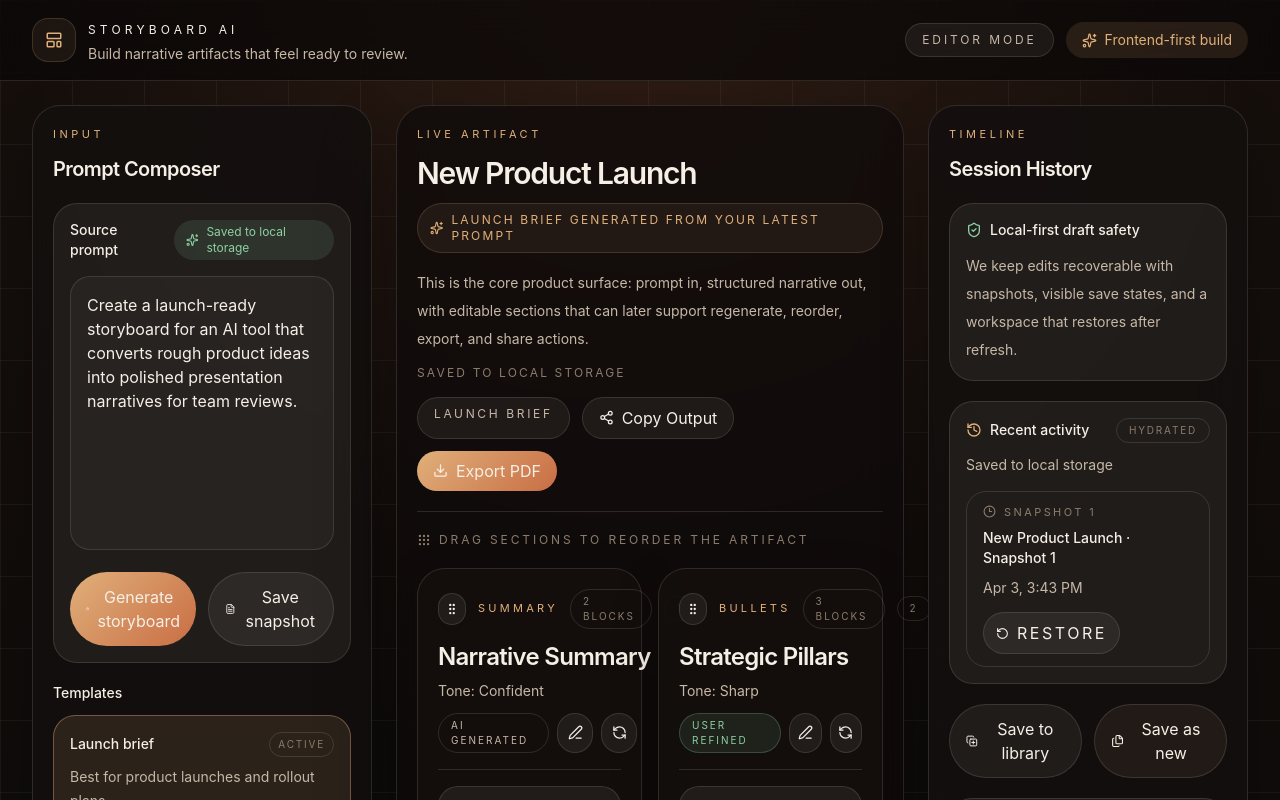
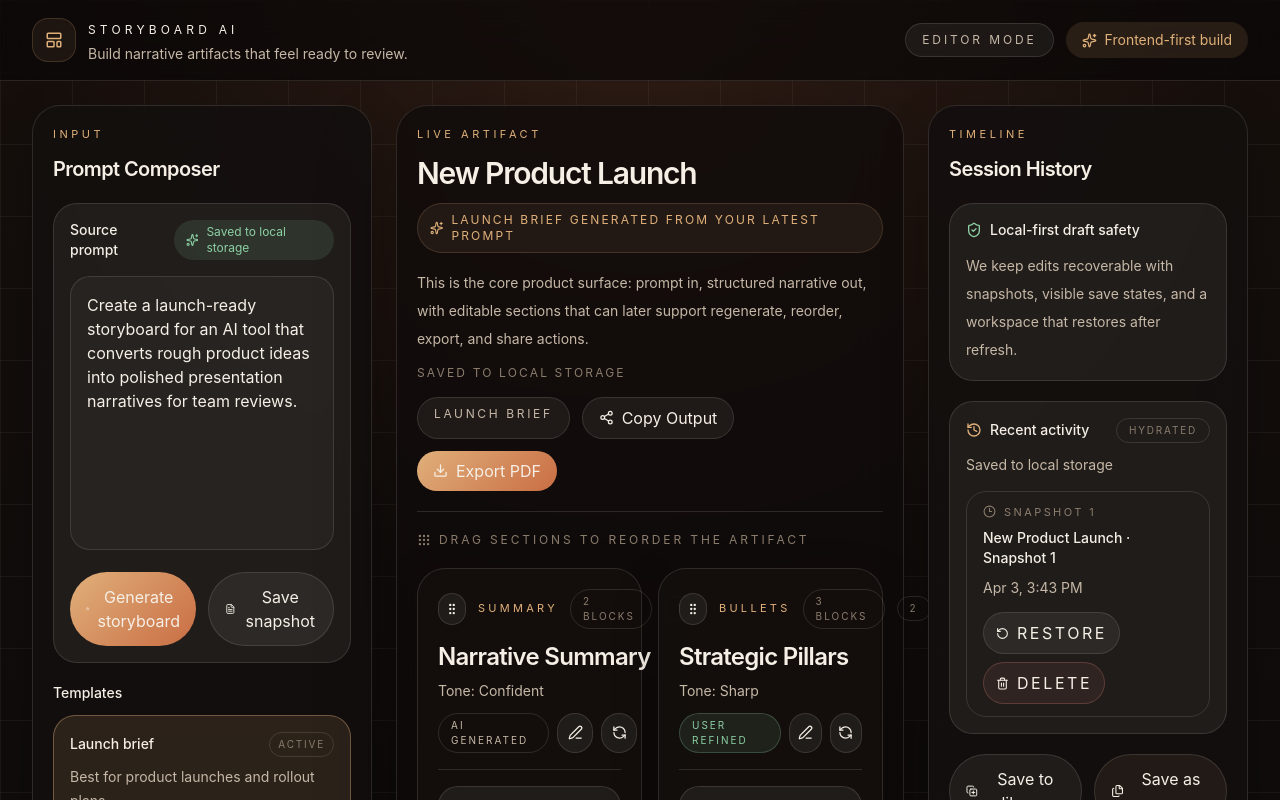
Before and after one commit to anishcodes-0-9/storyboard-ai, a React (Vite) app: page /editor in a window 1280 px wide. Both pictures are taken after a click on the button "Save snapshot". Shown: the top 800 px of the page. Built offline with nearby package versions, Linux system fonts and the light colour scheme.

Commit message:
feat: add snapshot deletion and library variant controls

```diff
--- a/src/features/history/history-panel.tsx
+++ b/src/features/history/history-panel.tsx
@@ -6,6 +6,7 @@ import {
   History,
   RotateCcw,
   ShieldCheck,
+  Trash2,
 } from "lucide-react";
 
 import { Link } from "react-router-dom";
@@ -28,6 +29,7 @@ export function HistoryPanel() {
   const lastSavedLabel = useStoryboardStore((state) => state.lastSavedLabel);
   const snapshots = useStoryboardStore((state) => state.snapshots);
   const restoreSnapshot = useStoryboardStore((state) => state.restoreSnapshot);
+  const deleteSnapshot = useStoryboardStore((state) => state.deleteSnapshot);
   const saveArtifact = useStoryboardStore((state) => state.saveArtifact);
   const saveArtifactAsNew = useStoryboardStore(
     (state) => state.saveArtifactAsNew,
@@ -83,14 +85,25 @@ export function HistoryPanel() {
                   <p className="mt-2 text-sm leading-6 text-[var(--text-muted)]">
                     {formatSnapshotTime(snapshot.createdAt)}
                   </p>
+                  <div className="mt-3 flex flex-wrap gap-2">
                     <button
                       type="button"
                       onClick={() => restoreSnapshot(snapshot.id)}
-                    className="mt-3 inline-flex items-center gap-2 rounded-full border border-[var(--panel-border)] bg-[var(--panel)] px-3 py-2 text-xs uppercase tracking-[0.16em] text-[var(--text)] transition hover:border-[var(--accent)]"
+                      className="inline-flex items-center gap-2 rounded-full border border-[var(--panel-border)] bg-[var(--panel)] px-3 py-2 text-xs uppercase tracking-[0.16em] text-[var(--text)] transition hover:border-[var(--accent)]"
                     >
                       <RotateCcw size={13} />
                       Restore
                     </button>
+
+                    <button
+                      type="button"
+                      onClick={() => deleteSnapshot(snapshot.id)}
+                      className="inline-flex items-center gap-2 rounded-full border border-[rgba(240,139,125,0.24)] bg-[rgba(240,139,125,0.08)] px-3 py-2 text-xs uppercase tracking-[0.16em] text-[var(--danger)] transition hover:border-[var(--danger)]"
+                    >
+                      <Trash2 size={13} />
+                      Delete
+                    </button>
+                  </div>
                 </div>
               ))
             )}
--- a/src/store/use-storyboard-store.ts
+++ b/src/store/use-storyboard-store.ts
@@ -51,6 +51,7 @@ type StoryboardState = {
   reorderSections: (activeId: string, overId: string) => void;
   saveSnapshot: () => void;
   restoreSnapshot: (snapshotId: string) => void;
+  deleteSnapshot: (snapshotId: string) => void;
   saveArtifact: () => void;
   saveArtifactAsNew: () => void;
   loadArtifact: (artifactId: string) => void;
@@ -504,4 +505,11 @@ export const useStoryboardStore = create<StoryboardState>((set, get) => ({
       lastSavedLabel: "Saved to local storage",
     });
   },
+  deleteSnapshot: (snapshotId) =>
+    set((state) => ({
+      snapshots: state.snapshots.filter(
+        (snapshot) => snapshot.id !== snapshotId,
+      ),
+      lastSavedLabel: "Snapshot deleted locally",
+    })),
 }));
```
Also changed, not shown: 2 other files (tests, documents, lock files or other folders). Lines whose indentation alone changed are shown as unchanged.
